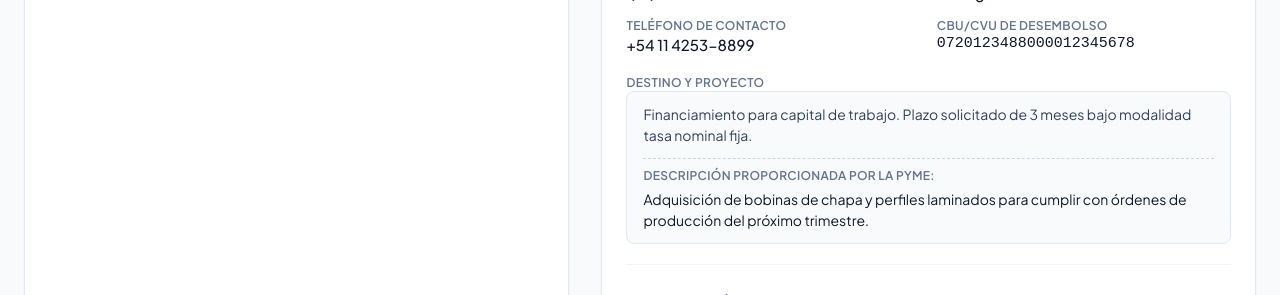
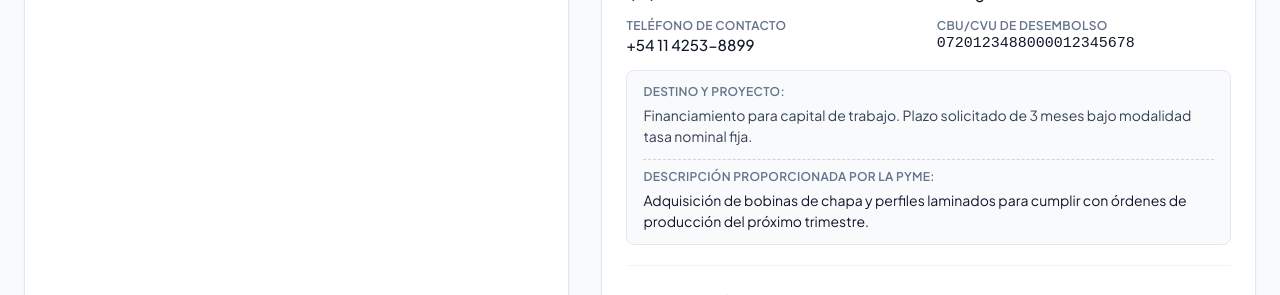
Before and after one commit to rfhfmnn/lencord, a Next.js app: page /admin in a window 1280 px wide. Shown: the part 404-699 px from the top of the page. Built offline with nearby package versions, Linux system fonts and the light colour scheme; no server answers.

Commit message:
style(admin): move Destino y proyecto label inside the details box

```diff
--- a/components/admin/AdminConsole.tsx
+++ b/components/admin/AdminConsole.tsx
@@ -792,9 +792,9 @@ export function AdminConsole({
                 </div>
 
                 {/* Project Description */}
+                <div className={styles.projectDescription} data-testid="detail-description">
                   <div>
-                  <span className={styles.infoLabel}>Destino y Proyecto</span>
-                  <div className={styles.projectDescription} data-testid="detail-description">
+                    <span className={styles.pymeDescriptionLabel}>Destino y proyecto:</span>
                     <p className={styles.projectAutoText}>
                       {(() => {
                         const rawCat = LOAN_CATEGORY_LABELS[selectedLoan.category] ?? selectedLoan.category;
@@ -804,6 +804,7 @@ export function AdminConsole({
                       Plazo solicitado de {selectedLoan.term_months} meses bajo modalidad{' '}
                       {selectedLoan.rate_type === 'TNA_FIXED' ? 'tasa nominal fija' : 'indexada por CER'}.
                     </p>
+                  </div>
                   <div className={styles.pymeDescriptionBlock} data-testid="detail-pyme-description">
                     <span className={styles.pymeDescriptionLabel}>Descripción proporcionada por la PyME:</span>
                     {selectedLoan.description && selectedLoan.description.trim() ? (
@@ -815,7 +816,6 @@ export function AdminConsole({
                         Sin descripción adicional proporcionada
                       </p>
                     )}
-                    </div>
                   </div>
                 </div>
               </div>
```
Lines whose indentation alone changed are shown as unchanged.
